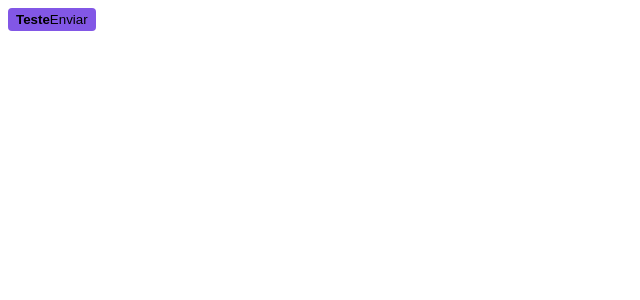
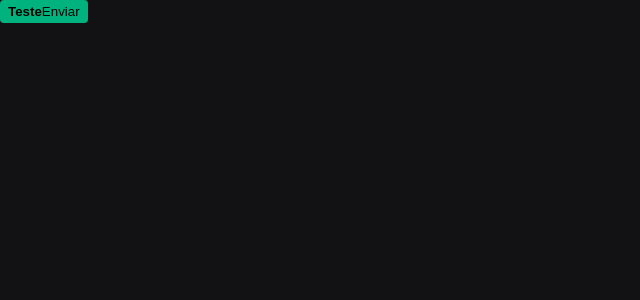
Before and after one commit to fagnersro/ignite-shop, a Next.js app: page / in a window 1280 px wide. Shown: the top 300 px of the page, without its empty margins (0-640 px from the left). Built offline with nearby package versions, Linux system fonts and the light colour scheme.

Commit message:
Visual structure - Global styles

```diff
--- a/src/pages/_app.tsx
+++ b/src/pages/_app.tsx
@@ -1,5 +1,6 @@
 import type { AppProps } from 'next/app'
 import { Roboto } from '@next/font/google'
+import { globalStyles } from '@/styles/global'
 
 const roboto = Roboto({
   weight: ['400', '700'],
@@ -7,6 +8,7 @@
   subsets: ['latin']
 })
 
+globalStyles()
 export default function App({ Component, pageProps }: AppProps) {
   return (
     <>
--- a/src/pages/index.tsx
+++ b/src/pages/index.tsx
@@ -1,7 +1,7 @@
 import { styled } from '../styles'
 
 const Button = styled('button', {
-  backgroundColor: '$rocketseat',
+  backgroundColor: '$green300',
   borderRadius: 4,
   border: 0,
   padding: '4px 8px',
--- /dev/null
+++ b/src/styles/global.ts
@@ -0,0 +1,19 @@
+import { globalCss } from ".";
+
+export const globalStyles = globalCss({
+  '*': {
+    margin: 0,
+    padding: 0,
+  },
+
+  body: {
+    backgroundColor: '$gray900',
+    color: '$gray100',
+    '-webkit-font-smoothing': 'antialiased',
+  },
+
+  'input, textarea': {
+    fontFamily: 'Roboto',
+    fontWeight: 400,
+  }
+})
--- a/src/styles/index.ts
+++ b/src/styles/index.ts
@@ -12,7 +12,14 @@
 } = createStitches({
   theme: {
     colors: {
-      rocketseat: '#8257e6'
+      white: '#fff',
+      gray900: '#121214',
+      gray800: '#202024',
+      gray300: '#c4c4cc',
+      gray100: '#e1e1e6',
+
+      green500: '#00875f',
+      green300: '#00b37e'
     }
   }
 })
```
